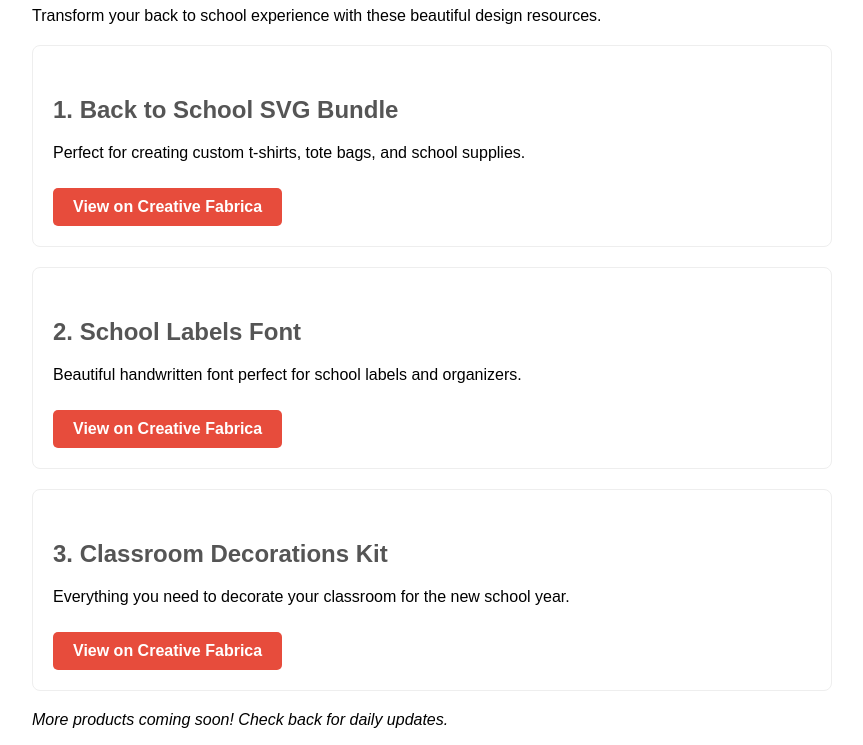
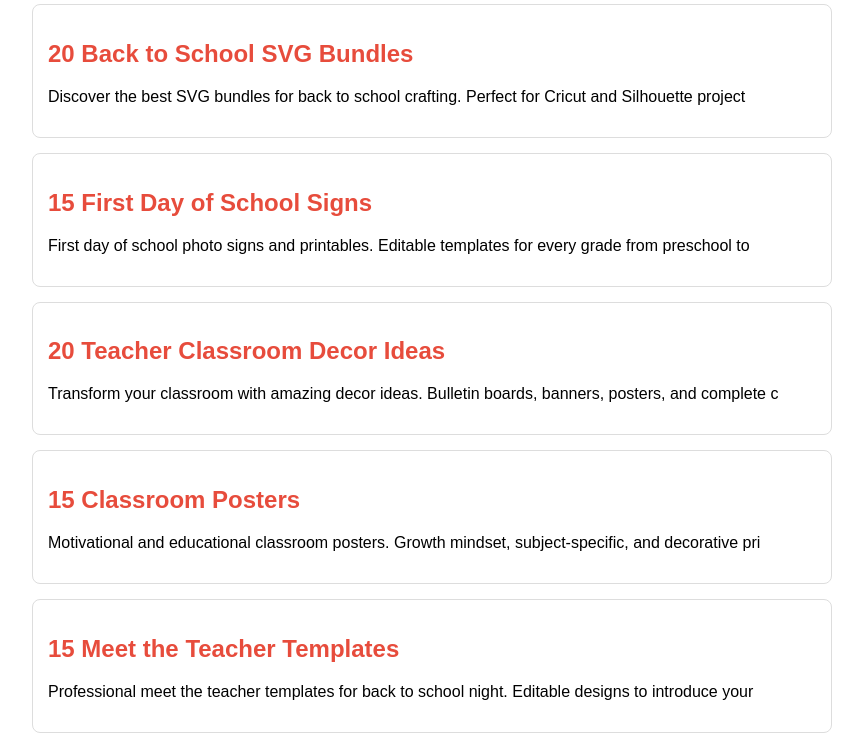
Before and after one commit to Alexmimocod/cf-backtoschool-blog, a plain HTML site: page index.html in a window 1280 px wide. Shown: the part 130-875 px from the top of the page, without its empty margins (208-1071 px from the left). Drawn offline with Linux system fonts and the light colour scheme.

Commit message:
Update index.html

```diff
--- a/index.html
+++ b/index.html
@@ -1,43 +1,29 @@
 <!DOCTYPE html>
-<html lang="en">
-<head>
-    <meta charset="UTF-8">
-    <meta name="viewport" content="width=device-width, initial-scale=1.0">
-    <title>20 Back to School Design Ideas</title>
-    <meta name="p:domain_verify" content="d76fc3b55a82bbe39f5aca4e98dade53"/>
-    <style>
-        body { font-family: Arial, sans-serif; max-width: 800px; margin: 0 auto; padding: 20px; }
-        h1 { color: #333; font-size: 2em; }
-        h2 { color: #555; font-size: 1.5em; margin-top: 30px; }
-        img { max-width: 100%%; height: auto; margin: 20px 0; border-radius: 8px; }
-        a { color: #e74c3c; text-decoration: none; font-weight: bold; }
-        a:hover { text-decoration: underline; }
-        .product { border: 1px solid #eee; padding: 20px; margin: 20px 0; border-radius: 8px; }
-        .cta { display: inline-block; background: #e74c3c; color: white; padding: 10px 20px; border-radius: 5px; margin-top: 10px; }
-    </style>
-</head>
-<body>
-    <h1>20 Back to School Design Ideas from Creative Fabrica</h1>
-    <p>Transform your back to school experience with these beautiful design resources.</p>
-
-    <div class="product">
-        <h2>1. Back to School SVG Bundle</h2>
-        <p>Perfect for creating custom t-shirts, tote bags, and school supplies.</p>
-        <a href="https://www.creativefabrica.com/product/back-to-school-svg/ref=9899229" class="cta">View on Creative Fabrica</a>
-    </div>
-
-    <div class="product">
-        <h2>2. School Labels Font</h2>
-        <p>Beautiful handwritten font perfect for school labels and organizers.</p>
-        <a href="https://www.creativefabrica.com/product/school-font/ref=9899229" class="cta">View on Creative Fabrica</a>
-    </div>
-
-    <div class="product">
-        <h2>3. Classroom Decorations Kit</h2>
-        <p>Everything you need to decorate your classroom for the new school year.</p>
-        <a href="https://www.creativefabrica.com/product/classroom-decor/ref=9899229" class="cta">View on Creative Fabrica</a>
-    </div>
-
-    <p><em>More products coming soon! Check back for daily updates.</em></p>
-</body>
-</html>
+<html lang="en"><head><meta charset="UTF-8"><meta name="viewport" content="width=device-width,initial-scale=1.0">
+<meta name="p:domain_verify" content="d76fc3b55a82bbe39f5aca4e98dade53"/>
+<title>Back to School Ideas - Creative Fabrica</title>
+<style>body{font-family:Arial;max-width:800px;margin:0 auto;padding:20px}h1{color:#333}.card{border:1px solid #ddd;border-radius:8px;padding:15px;margin:15px 0}.card h2{color:#e74c3c}a{color:#e74c3c;text-decoration:none}a:hover{text-decoration:underline}</style>
+</head><body>
+<h1>Back to School Ideas</h1>
+<p>Your ultimate guide for back to school preparation with designs from <a href="https://www.creativefabrica.com/ref/9899229/">Creative Fabrica</a>.</p>
+<div class="card"><h2><a href="back-to-school-svg-bundles.html">20 Back to School SVG Bundles</a></h2><p>Discover the best SVG bundles for back to school crafting. Perfect for Cricut and Silhouette project</p></div>
+<div class="card"><h2><a href="first-day-of-school-signs.html">15 First Day of School Signs</a></h2><p>First day of school photo signs and printables. Editable templates for every grade from preschool to</p></div>
+<div class="card"><h2><a href="teacher-classroom-decor-ideas.html">20 Teacher Classroom Decor Ideas</a></h2><p>Transform your classroom with amazing decor ideas. Bulletin boards, banners, posters, and complete c</p></div>
+<div class="card"><h2><a href="classroom-posters.html">15 Classroom Posters</a></h2><p>Motivational and educational classroom posters. Growth mindset, subject-specific, and decorative pri</p></div>
+<div class="card"><h2><a href="meet-the-teacher-templates.html">15 Meet the Teacher Templates</a></h2><p>Professional meet the teacher templates for back to school night. Editable designs to introduce your</p></div>
+<div class="card"><h2><a href="school-organization-ideas.html">20 School Organization Ideas</a></h2><p>Get organized for school with labels, planners, and storage solutions. Printable organizers for stud</p></div>
+<div class="card"><h2><a href="back-to-school-printables.html">20 Back to School Printables</a></h2><p>Everything you need to print for back to school. Worksheets, checklists, planners, labels, and more.</p></div>
+<div class="card"><h2><a href="school-labels-and-tags.html">25 School Labels and Tags</a></h2><p>Beautiful labels and tags for school supplies, notebooks, and backpacks. Printable designs you can c</p></div>
+<div class="card"><h2><a href="backpack-and-lunchbox-ideas.html">15 Backpack and Lunchbox Ideas</a></h2><p>Creative ideas for backpacks and lunchboxes. Tags, labels, notes, and accessories to make school mor</p></div>
+<div class="card"><h2><a href="kids-morning-routine-charts.html">15 Kids Morning Routine Charts</a></h2><p>Visual morning routine charts for kids. Help children build independence with printable checklists f</p></div>
+<div class="card"><h2><a href="homework-and-study-tips.html">20 Homework and Study Tips</a></h2><p>Homework trackers, study planners, and organizational tools for students. Printable resources to hel</p></div>
+<div class="card"><h2><a href="flashcards-and-learning-games.html">20 Flashcards and Learning Games</a></h2><p>Educational flashcards and printable learning games. Alphabet, math, sight words, and more. Make lea</p></div>
+<div class="card"><h2><a href="handwriting-practice-sheets.html">15 Handwriting Practice Sheets</a></h2><p>Handwriting practice worksheets for kids. Print letters, cursive, and name tracing sheets. Develop b</p></div>
+<div class="card"><h2><a href="back-to-school-coloring-pages.html">20 Back to School Coloring Pages</a></h2><p>Fun back to school coloring pages for kids. School supplies, buses, classrooms, and more. Perfect fo</p></div>
+<div class="card"><h2><a href="teacher-appreciation-gifts.html">20 Teacher Appreciation Gifts</a></h2><p>Show your teacher some love with handmade gift tags, cards, and printable decorations. Thoughtful DI</p></div>
+<div class="card"><h2><a href="school-memory-books.html">15 School Memory Books</a></h2><p>Capture school memories with printable memory books. First day photos, favorites, autographs, and mi</p></div>
+<div class="card"><h2><a href="binder-covers-and-dividers.html">20 Binder Covers and Dividers</a></h2><p>Stylish binder covers and dividers for school subjects. Aesthetic designs to organize notebooks and </p></div>
+<div class="card"><h2><a href="college-dorm-room-ideas.html">20 College Dorm Room Ideas</a></h2><p>Dorm room decor inspiration and printables. Wall art, organization tips, and aesthetic designs for y</p></div>
+<div class="card"><h2><a href="school-fonts-and-design.html">25 School Fonts and Design</a></h2><p>Best fonts for school projects, classroom materials, and educational designs. Chalkboard, handwritte</p></div>
+<div class="card"><h2><a href="back-to-school-crafts-diy.html">20 Back to School Crafts DIY</a></h2><p>Easy back to school craft projects for kids and teachers. DIY decorations, personalized supplies, an</p></div>
+<p><a href="feed.xml">RSS Feed</a></p></body></html>
```
